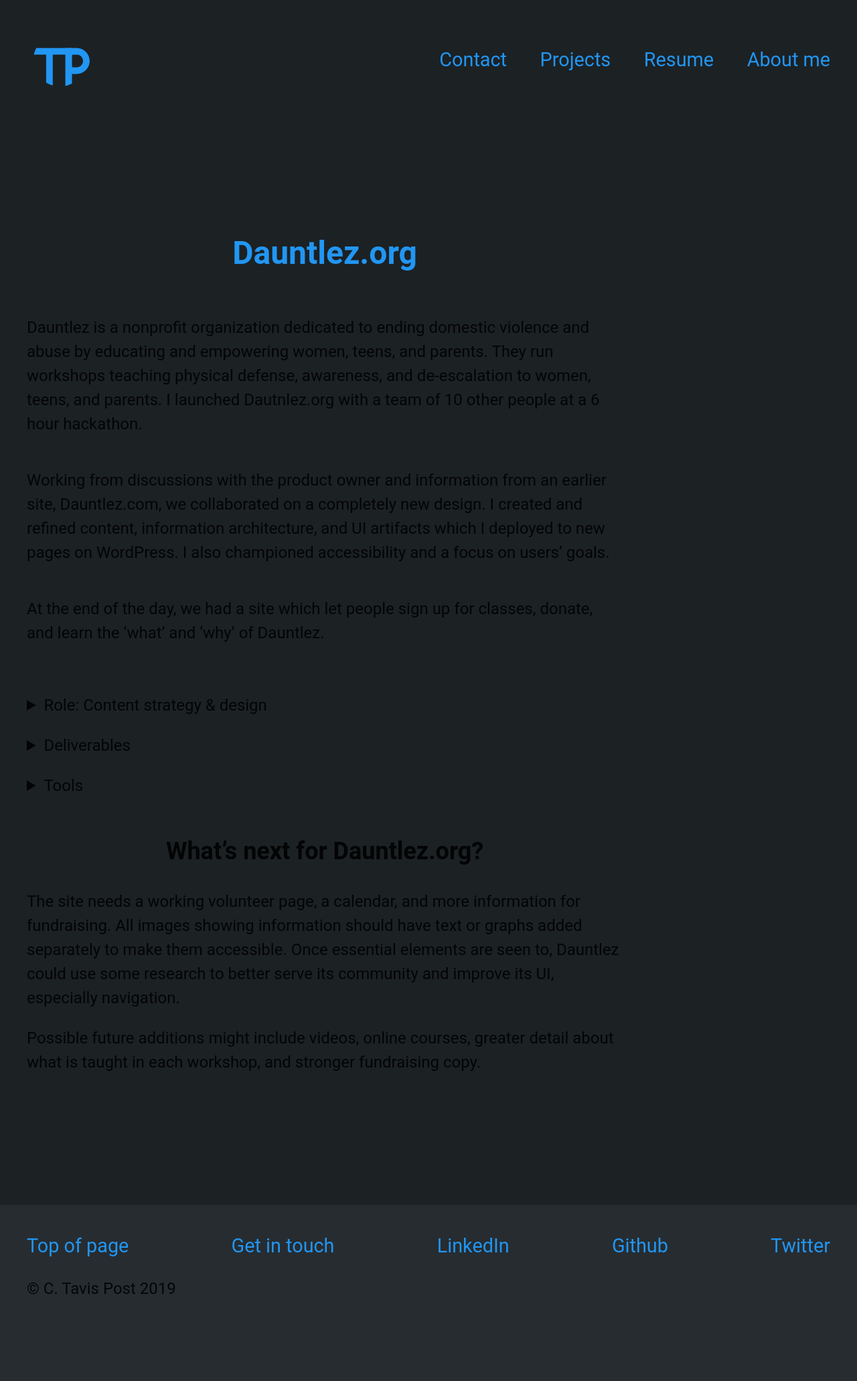
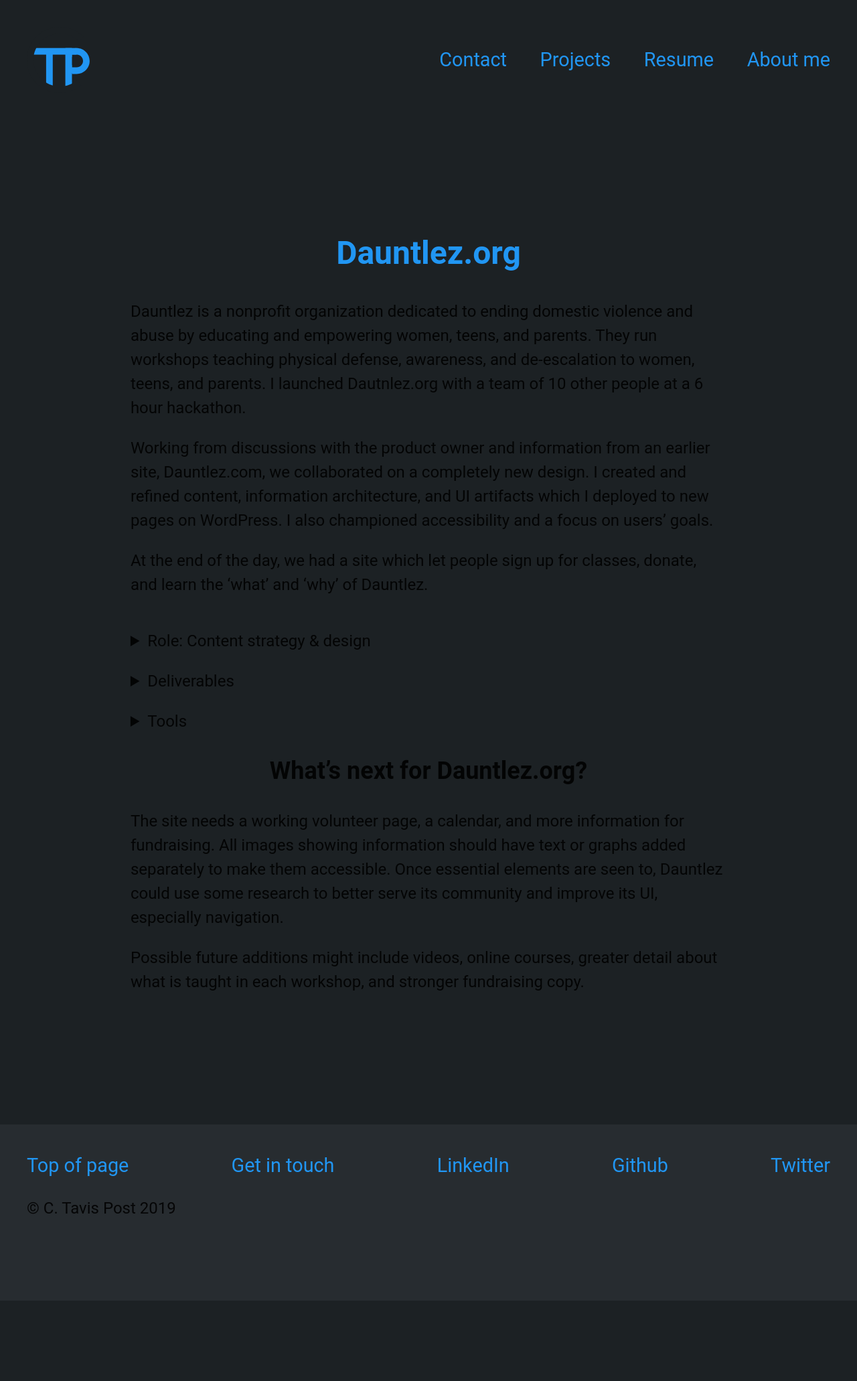
Before and after one commit to ctavispost/personalPortfolio, a Jekyll site: the page built from project03.md, in a window 1280 px wide. Shown: the whole page at 67% size. Built offline with Jekyll 4.4.1, drawn with Linux system fonts in a browser that asks for light colours; some web fonts are replaced; after the commit the page ends 1942 px from its top, so only the background shows below that.

Commit message:
Set contents of articles in a container with size limits to allow grid to center justify content

```diff
--- a/project03.md
+++ b/project03.md
@@ -3,7 +3,8 @@
 layout: default
 ---
 
-<article class="projContainer projLimitWidth" markdown="1">
+<article class="projContainer" markdown="1">
+<div class="projLimitWidth" markdown="1">
 <h1 class="centerGrid" markdown="1">[Dauntlez.org](https://dauntlez.org)</h1>
 
 Dauntlez is a nonprofit organization dedicated to ending domestic violence and abuse by educating and empowering women, teens, and parents. They run workshops teaching physical defense, awareness, and de-escalation to women, teens, and parents. I launched Dautnlez.org with a team of 10 other people at a 6 hour hackathon.
@@ -66,4 +67,5 @@
 
 </section>
 -->
+</div>
 </article>
--- a/styles/main.css
+++ b/styles/main.css
@@ -33,9 +33,9 @@
   html {
     --textHighEmph: hsla(0, 0%, 0%, .87);
     --textMedEmph: hsla(0, 0%, 0%, .6);
-    --mainBG: #fff;
-    --oneDpBg: #fff;
-    --eightDpBg: #fff;
+    --mainBG: #ffffff;
+    --oneDpBg: #ffffff;
+    --eightDpBg: #ffffff;
     --anchorNorm: #2196F3; /* primary color light */
   }
 }
```
Also changed, not shown: project02.md (+2 -0 lines), resume.md (+2 -2 lines).
